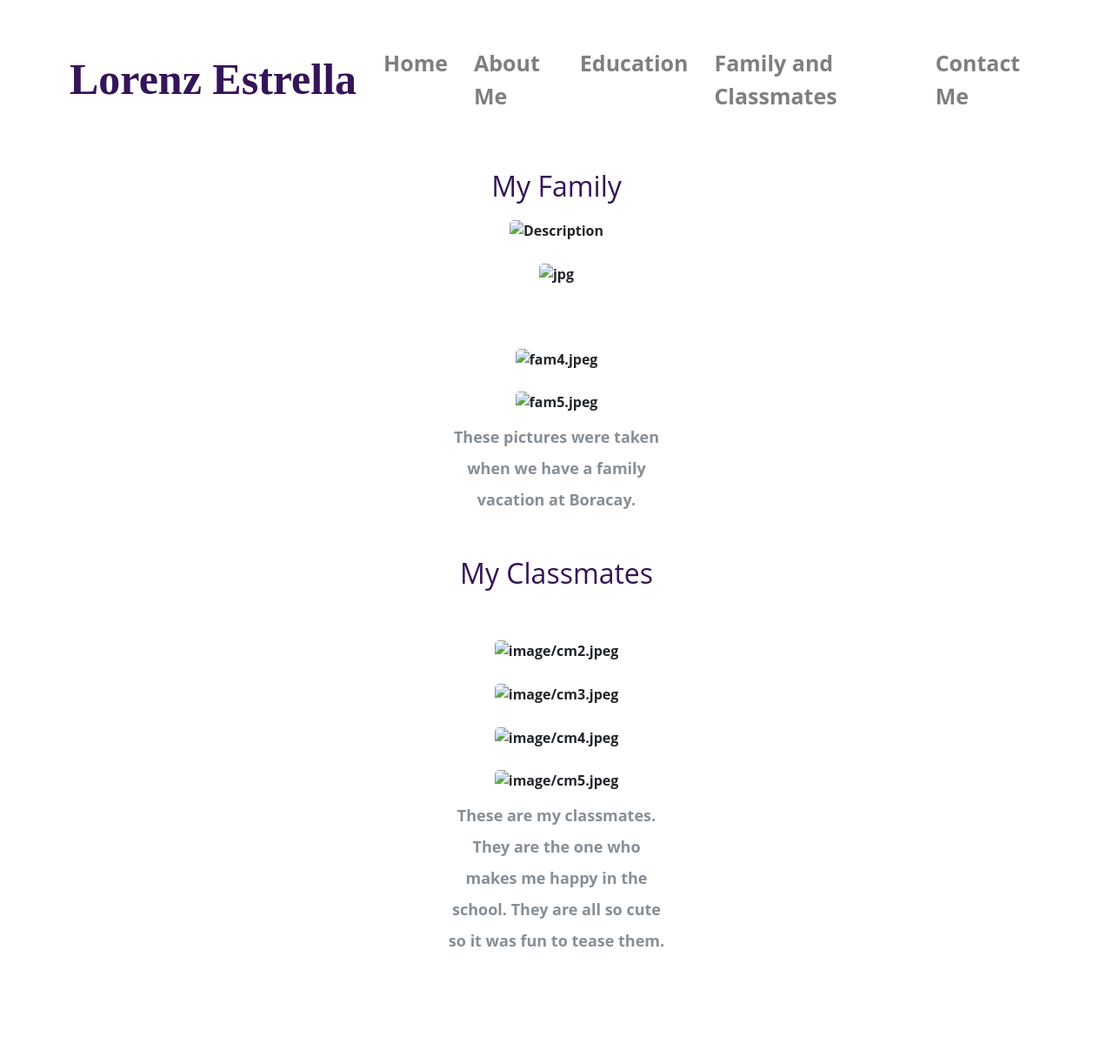
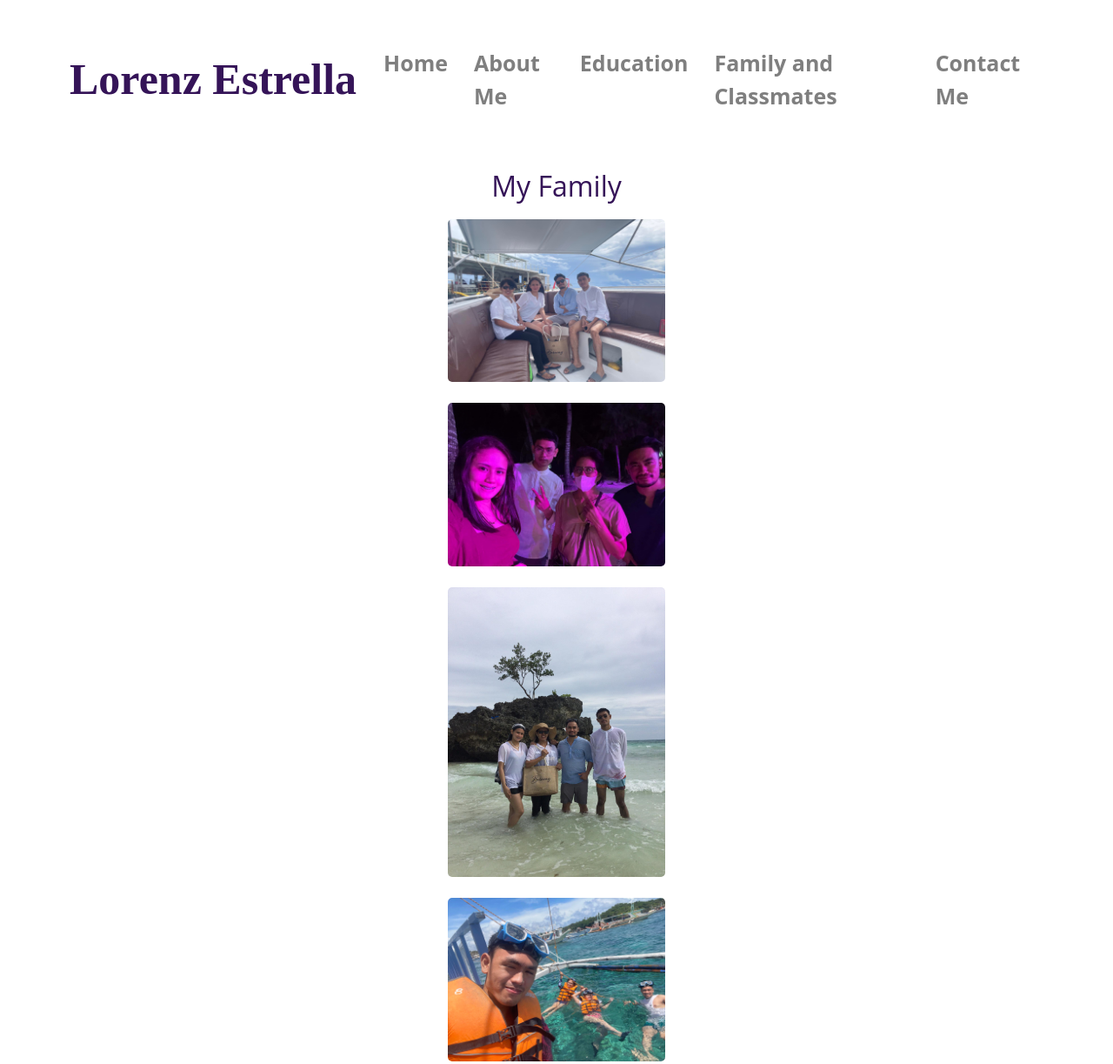
Before and after one commit to Lornez07/main, a plain HTML site: page family.html in a window 1280 px wide. Shown: the top 1223 px of the page at 87% size. Before the commit the page ends 1122 px from the top, so only its background shows below. Drawn offline with nearby package versions, Linux system fonts and the light colour scheme; a web font is replaced by a local one.

Commit message:
Update family.html

```diff
--- a/family.html
+++ b/family.html
@@ -51,36 +51,36 @@
         <div class="gallery">
             <!-- Insert pictures with descriptions here -->
             <div class="gallery-family">
-                <img src="image/fam.jpeg" alt="Description">
+                <img src="fam.jpeg" alt="Description">
                 <br>
                 <br>
-                <img src="image/fam1.jpeg" alt="jpg">
+                <img src="fam1.jpeg" alt="jpg">
                 <br>
                 <br>
-                <img src="image/fam3.jpeg" alt="">
+                <img src="fam3.jpeg" alt="">
                 <br>
                 <br>
-                <img src="image/fam4.jpeg" alt="fam4.jpeg">
+                <img src="fam4.jpeg" alt="fam4.jpeg">
                 <br>
                 <br>
-                <img src="image/fam5.jpeg" alt="fam5.jpeg">
+                <img src="fam5.jpeg" alt="fam5.jpeg">
                 <div class="description">These pictures were taken when we have a family vacation at Boracay. </div>
                 <br>
                 <br>
                   <h2>My Classmates</h2>
-              <img src="image/cm1.jpeg" alt="">
+              <img src="cm1.jpeg" alt="">
               <br>
               <br>
-              <img src="image/cm2.jpeg" alt="image/cm2.jpeg">
+              <img src="cm2.jpeg" alt="image/cm2.jpeg">
               <br>
               <br>
-              <img src="image/cm3.jpeg" alt="image/cm3.jpeg">
+              <img src="cm3.jpeg" alt="image/cm3.jpeg">
               <br>
               <br>
-              <img src="image/cm4.jpeg" alt="image/cm4.jpeg">
+              <img src="cm4.jpeg" alt="image/cm4.jpeg">
               <br>
               <br>
-              <img src="image/cm5.jpeg" alt="image/cm5.jpeg">
+              <img src="cm5.jpeg" alt="image/cm5.jpeg">
               <div class="description"> These are my classmates. They are the one who makes me happy in the school. They are all so cute so it was fun to tease them.
 
               </div>
```
